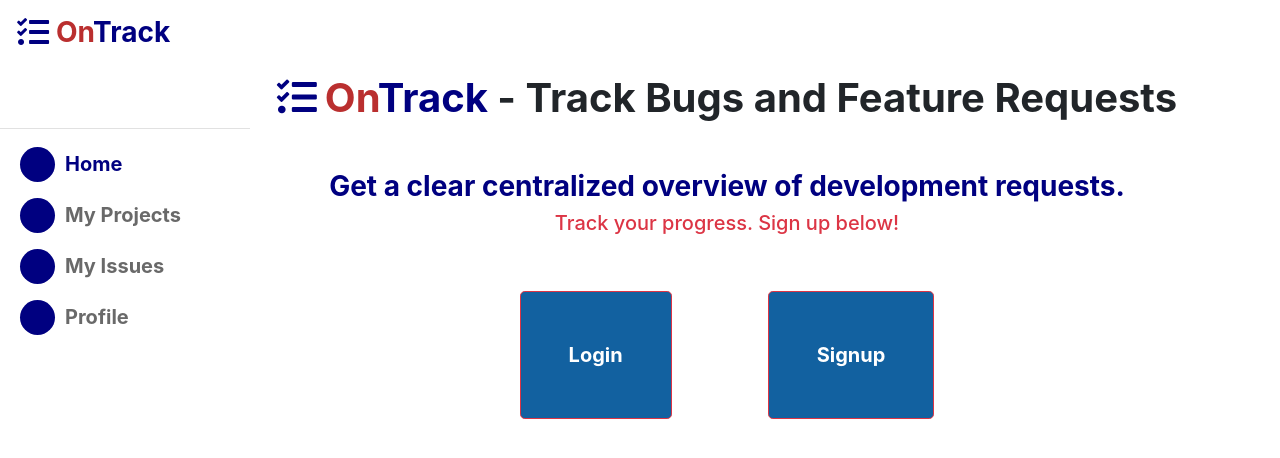
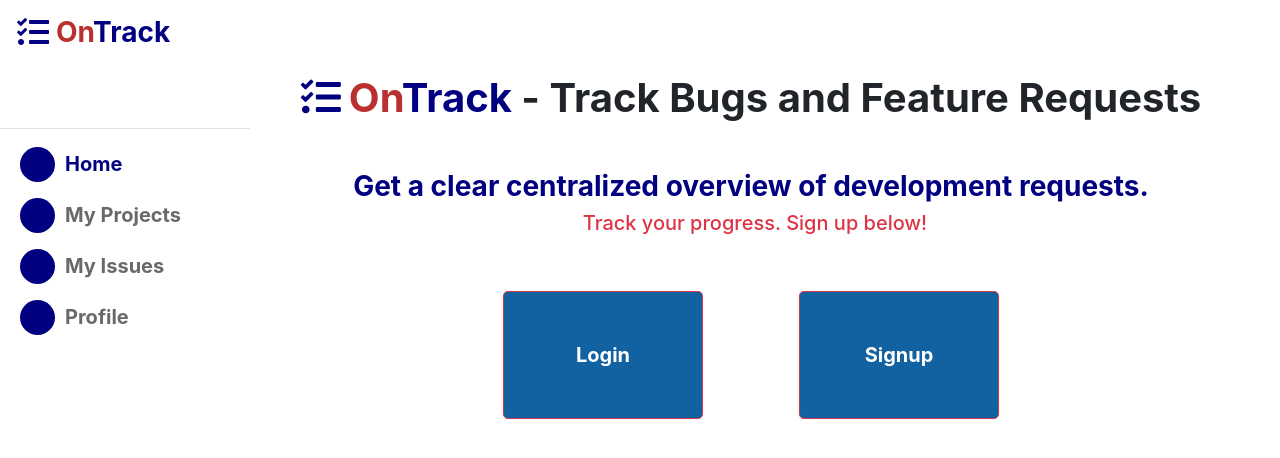
Before and after one commit to shayan-jaleel/issue-tracker-client-react, a React (Create React App) app: page / in a window 1280 px wide. Shown: the top 458 px of the page. Built offline with nearby package versions, Linux system fonts and the light colour scheme; no server answers; some icons are missing; what react-toast-notifications would draw is missing.

Commit message:
Landing page margin hotfix.

```diff
--- a/src/components/home/landing-page.js
+++ b/src/components/home/landing-page.js
@@ -10,7 +10,7 @@ const LandingPage = ({userLoggedIn, setSidebarActive}) => {
         setSidebarActive()
     }, [])
     return (
-        <div className="container-fluid ml-n5">
+        <div className="container-fluid ml-n4">
         <h1 className="header text-center font-weight-bold ml-2 mr-2 mb-2">
             <i className="fas fa-tasks"style={{color: "navy"}}/><span className="ml-2" style={{color: "#ba2f2f"}}>On</span>
             <span className="font-weight-bold" style={{color: "navy"}}>Track </span>
@@ -22,12 +22,12 @@ const LandingPage = ({userLoggedIn, setSidebarActive}) => {
                     style={{color: "navy"}}>Get a clear centralized
                     overview of
                     development requests.</h3>
-                <h5 className="header text-center text-danger m-2">Track your progress. Sign up below!</h5>
+                <h5 className="header text-center text-danger m-2 ml-3">Track your progress. Sign up below!</h5>
                 <div className="d-lg-flex justify-content-center">
                     <Link to="/login" className="btn-danger btn-lg btn p-5 m-5 font-weight-bold"
-                          style={{background: "#1261a0"}}>Login</Link>
+                          style={{background: "#1261a0", width: 200}}>Login</Link>
                     <Link to="/signup" className="btn-danger btn-lg btn p-5 m-5 font-weight-bold"
-                          style={{background: "#1261a0"}}>Signup</Link>
+                          style={{background: "#1261a0", width: 200}}>Signup</Link>
                 </div>
             </>
         }
```
